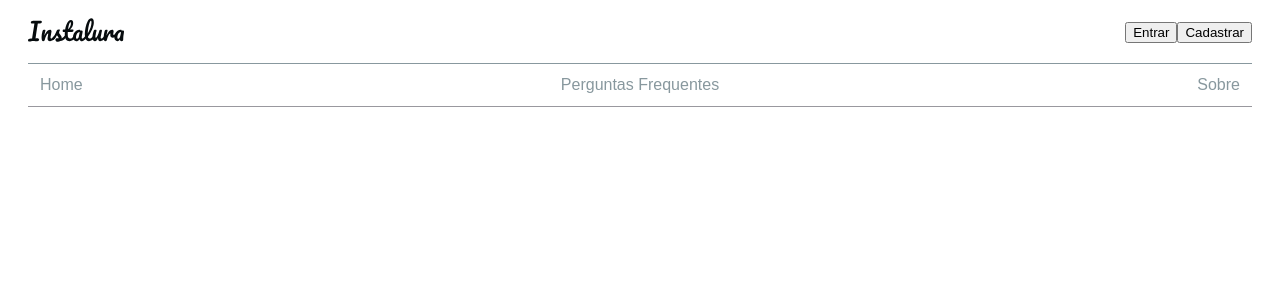
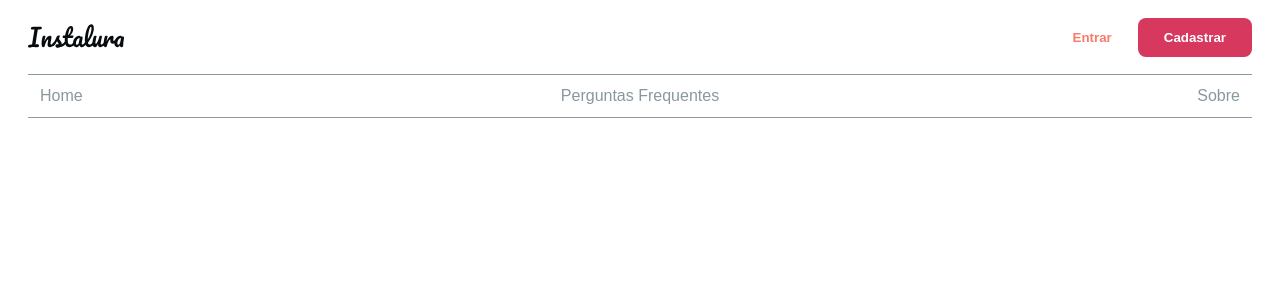
Before and after one commit to barbarapereira/instalura-base, a Next.js app: page / in a window 1280 px wide. Shown: the top 300 px of the page. Built offline with nearby package versions, Linux system fonts and the light colour scheme.

Commit message:
aula #04 - componente botao e temas

```diff
--- a/package.json
+++ b/package.json
@@ -7,6 +7,7 @@
     "start": "next start"
   },
   "dependencies": {
+    "lodash": "^4.17.21",
     "next": "latest",
     "react": "^17.0.2",
     "react-dom": "^17.0.2",
--- a/pages/_app.js
+++ b/pages/_app.js
@@ -1,4 +1,5 @@
 import { createGlobalStyle, ThemeProvider } from 'styled-components'
+import theme from '../src/theme'
 
 const GlobalStyle = createGlobalStyle`
   body {
@@ -7,13 +8,6 @@
     box-sizing: border-box;
   }
 `
-
-const theme = {
-  colors: {
-    primary: '#0070f3',
-  },
-}
-
 export default function App({ Component, pageProps }) {
   return (
     <>
--- /dev/null
+++ b/src/components/commons/Button/index.js
@@ -0,0 +1,41 @@
+import styled, { css } from 'styled-components';
+import get from 'lodash/get';
+
+const ButtonGhost = css`
+  color: ${(props) => { return get(props.theme, `colors.${props.variant}.color`) }};
+  background: transparent;
+`;
+
+const ButtonDefault = css`
+  color: white;
+  background-color: ${function (props) {
+    return get(props.theme, `colors.${props.variant}.color`)
+  }};
+  color: ${function (props) {
+    return get(props.theme, `colors.${props.variant}.contrastText`)
+  }}
+`;
+
+export const Button = styled.button`
+ border: 0;
+  cursor: pointer;
+  padding: 12px 26px;
+  font-weight: bold;
+  opacity: 1;
+  border-radius: 8px;
+  color: white;
+  background-color: #D7385E;
+  ${function (props) {
+    console.log('<Button>', props.variant, props.theme, get(props.theme, `colors.${props.variant}.color`));
+    if (props.ghost) {
+      return ButtonGhost;
+    }
+    return ButtonDefault;
+  }}
+  transition: opacity ${({ theme }) => theme.transition};
+  border-radius: ${(props) => props.theme.borderRadius};
+  &:hover,
+  &:focus {
+      opacity: .5;
+  }
+`;
--- a/src/components/commons/Menu/index.js
+++ b/src/components/commons/Menu/index.js
@@ -1,6 +1,7 @@
 import React from 'react';
 import { MenuWrapper } from './styles/MenuWrapper';
 import { Logo } from '../../../theme/Logo'
+import { Button } from '../Button';
 
 export default function Menu() {
   const links = [
@@ -25,7 +26,7 @@
       <MenuWrapper.CenterSide>
         {links.map((link) => {
           return (
-            <li>
+            <li key={link.url}>
               <a href={link.url}>
                 {link.texto}
               </a>
@@ -34,12 +35,12 @@
         })}
       </MenuWrapper.CenterSide>
       <MenuWrapper.RightSide>
-        <button>
+        <Button ghost variant="secondary.main">
           Entrar
-        </button>
-        <button>
+        </Button>
+        <Button variant="primary.main">
           Cadastrar
-        </button>
+        </Button>
       </MenuWrapper.RightSide>
     </MenuWrapper>
   )
--- /dev/null
+++ b/src/theme/index.js
@@ -0,0 +1,44 @@
+const colors = {
+  background: {
+    light: {
+      color: '#FFFFFF',
+    },
+    main: {
+      color: '#F2F2F2',
+    },
+  },
+  borders: {
+    main: {
+      color: '#F1F1F1',
+    },
+  },
+  primary: {
+    main: {
+      color: '#D7385E',
+      contrastText: '#fff',
+    },
+  },
+  secondary: {
+    main: {
+      color: '#FB7B6B',
+      contrastText: '#fff',
+    },
+  },
+  tertiary: {
+    main: {
+      color: '#070C0E',
+      contrastText: '#fff',
+    },
+    light: {
+      color: '#88989E',
+      contrastText: '#fff',
+    },
+  },
+  modes: {
+    dark: {},
+  },
+};
+
+export default {
+  colors: colors,
+}
```
Also changed, not shown: 2 other files (tests, documents, lock files or other folders).
